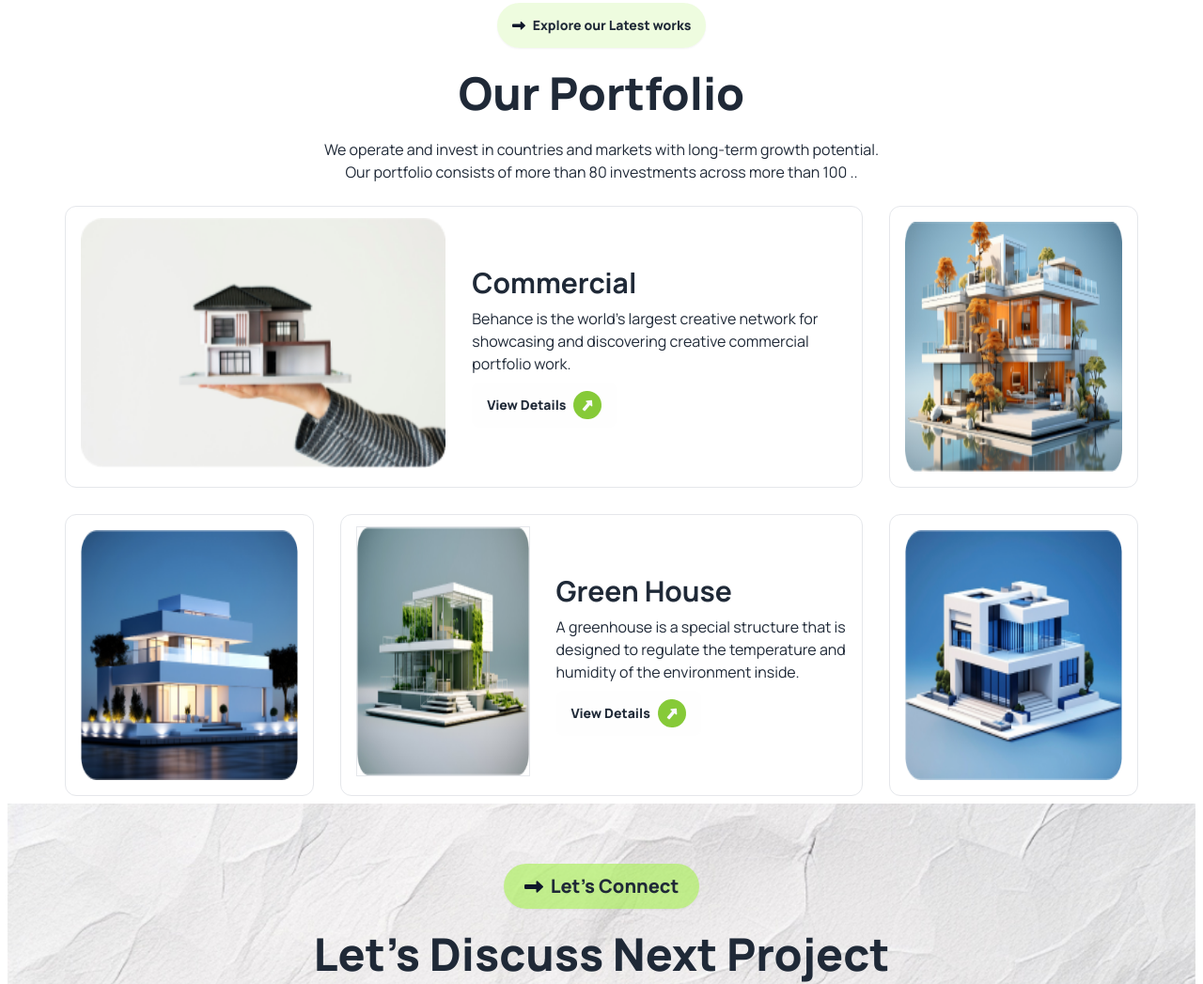
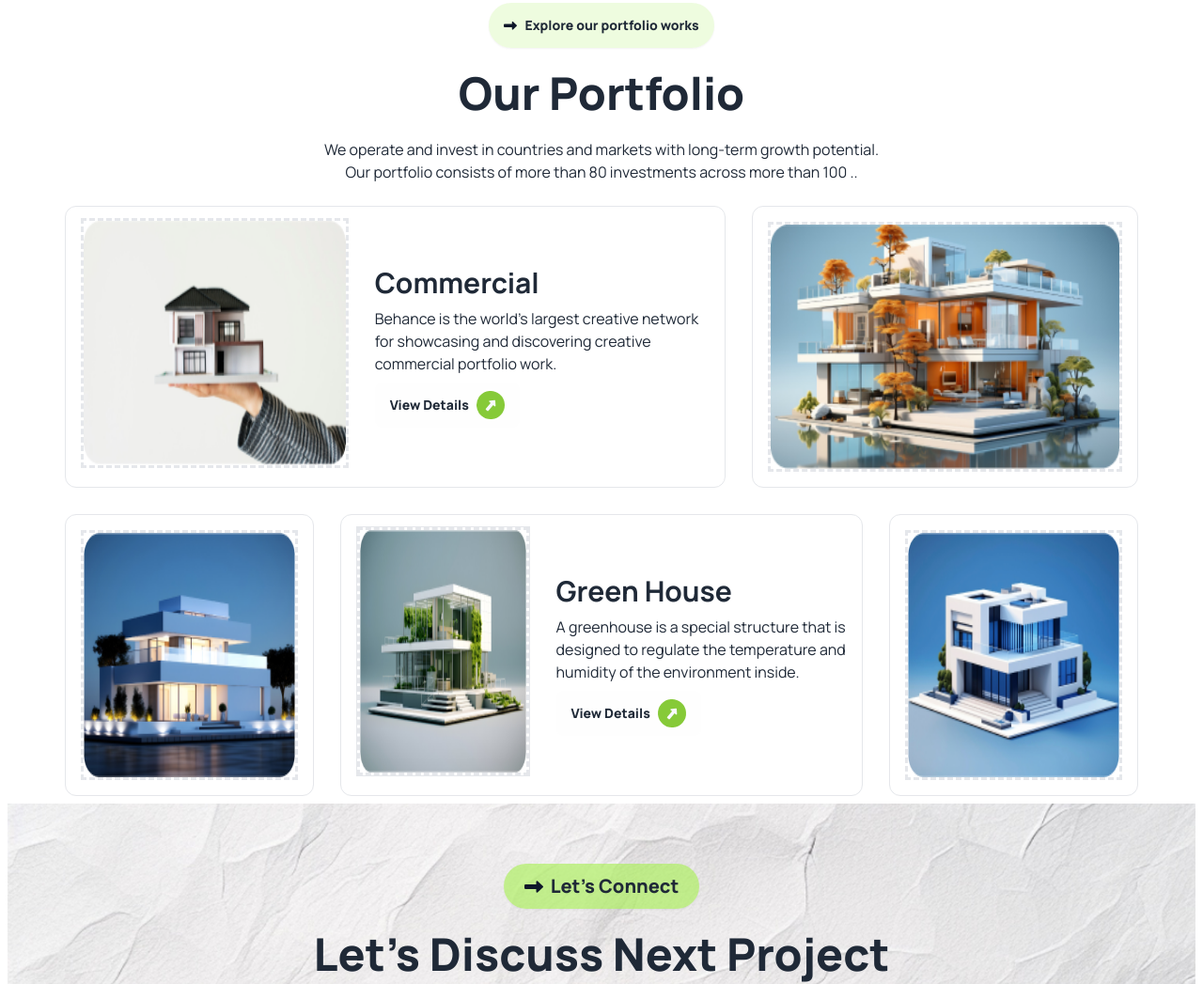
Before and after one commit to Suhan26/Last-time-Assignment-3, a plain HTML site: page index.html in a window 1280 px wide. Shown: the part 3083-4130 px from the top of the page at 94% size. Drawn offline with nearby package versions, Linux system fonts and the light colour scheme.

Commit message:
all style rechaking

```diff
--- a/index.html
+++ b/index.html
@@ -188,7 +188,7 @@
       <div class=" bg-[#E7C1D3] py-9  px-8 flex justify-center items-center rounded-xl mb-4">
           <div class=" flex flex-col ">
             <div class="mb-2">
-              <img class="w-16" src="img/concept.png" />
+              <img class="w-16 " src="img/concept.png" />
             </div>
             <div>
               <h1 class="text-3xl font-bold">Connercial</h1>
@@ -261,25 +261,25 @@
        </div>
         <!--################I am making#############-->
 
-        <!--*********************Our lastest Portfolio*********************-->
+        <!--*********************Our  Portfolio*********************-->
         <div class=" bg-[#FFFFFF] ">
-            <!-- our-Latest text con  -->
+            <!-- our-portfolio text con  -->
        <div class="mt-10  text-center md:w-6/12 m-auto">
           <!--explore btn-->
      <button class="btn bg-[#ABEF5F33] rounded-3xl  py-1  font-black border-0 mb-6">
-         <i class=" rotate-[180deg] text-slate-900 rounded-full     fa-solid fa-left-long "></i >Explore our Latest works</button>
-          <!--our-latest title-->
+         <i class=" rotate-[180deg] text-slate-900 rounded-full     fa-solid fa-left-long "></i >Explore our portfolio works</button>
+          <!--our-portfolio title-->
      <h1 class="text-5xl font-black">Our Portfolio</h1>
-        <!--our-latest desc-->
+        <!--our-portfolio desc-->
      <p class="py-6 px-4">We operate and invest in countries and markets with long-term growth potential. Our portfolio consists of more than 80 investments across more than 100 ..
      </p>
    </div>
-     <!--our-latest boxss-->
-    <div class="px-4 md:grid md:grid-cols-4 md:grid-rows-2 md:gap-7  md:w-11/12 md:m-auto ">
+     <!--our-portfolio boxss-->
+    <div class="px-4 md:grid md:grid-cols-8 md:grid-rows-2 md:gap-7  md:w-11/12 md:m-auto ">
      <!-- commercial box -->
-     <div class="p-4 col-span-3 md:h-[300px] md:border border-2  bg-[#ffffff] flex flex-col md:flex-row	 justify-center items-center rounded-xl mb-4 md:mb-0">
+     <div class="p-4 md:col-span-5 md:h-[300px] md:border border-2  bg-[#ffffff] flex flex-col md:flex-row 	 justify-center items-center rounded-xl mb-4 md:mb-0">
            <div class="mb-2 w-full md:h-full md:mr-7">
-             <img class="w-full md:h-full" src="img/img1.png"/>
+             <img class="w-full md:h-full md:border-[3px] border-dashed" src="img/img1.png"/>
            </div>
            <div>
              <h1 class="text-3xl font-bold">Commercial</h1>
@@ -290,23 +290,23 @@
            </div>
        </div>
          <!-- Red House  box-->
-         <div class=" bg-[#ffffff] py-4 md:border border-2  px-4 flex justify-center items-center rounded-xl mb-4 md:mb-0">
+         <div class="md:col-span-3 bg-[#ffffff] py-4 md:border border-2  px-4 flex justify-center items-center rounded-xl mb-4 md:mb-0">
             <div class="w-full md:h-full">
-              <img class="w-full md:h-full" src="img/img2.png" />
+              <img class="w-full md:h-full md:border-[3px] border-dashed" src="img/img2.png" />
             </div>
           </div>
 
          <!--Blue house-->
-         <div class=" bg-[#ffffff] md:border border-2 py-4  px-4 flex justify-center items-center rounded-xl mb-4 md:mb-0">
+         <div class=" md:col-span-2 bg-[#ffffff] md:border border-2 py-4  px-4 flex justify-center items-center rounded-xl mb-4 md:mb-0">
             <div class="w-full md:h-full">
-              <img class="w-full md:h-full" src="img/img5.png" />
+              <img class="w-full md:h-full md:border-[3px] border-dashed " src="img/img5.png" />
             </div>
           </div>
 
 
-          <div class="p-4  col-span-2 md:border border-2  bg-[#ffffff] flex flex-col md:flex-row	 justify-center items-center rounded-xl mb-4 md:mb-0">
+          <div class="p-4  md:col-span-4 md:border border-2  bg-[#ffffff] flex flex-col md:flex-row	 justify-center items-center rounded-xl mb-4 md:mb-0">
             <div class="mb-2 w-full md:h-full border md:mr-7">
-              <img class="w-full md:h-full" src="img/img4.png"/>
+              <img class="w-full md:h-full md:border-[3px] border-dashed" src="img/img4.png"/>
             </div>
             <div>
               <h1 class="text-3xl font-bold">Green House </h1>
@@ -317,9 +317,9 @@
             </div>
         </div>
         <!--green house-->
-        <div class=" bg-[#ffffff] py-4  md:border border-2 px-4 flex justify-center items-center rounded-xl mb-4 md:mb-0 ">
+        <div class="md:col-span-2 bg-[#ffffff] py-4  md:border border-2 px-4 flex justify-center items-center rounded-xl mb-4 md:mb-0 ">
         <div class="w-full md:h-full">
-      <img class="w-full md:h-full" src="img/img3.png" />
+      <img class="w-full md:h-full md:border-[3px] border-dashed" src="img/img3.png" />
         </div>
        </div>
 
```
